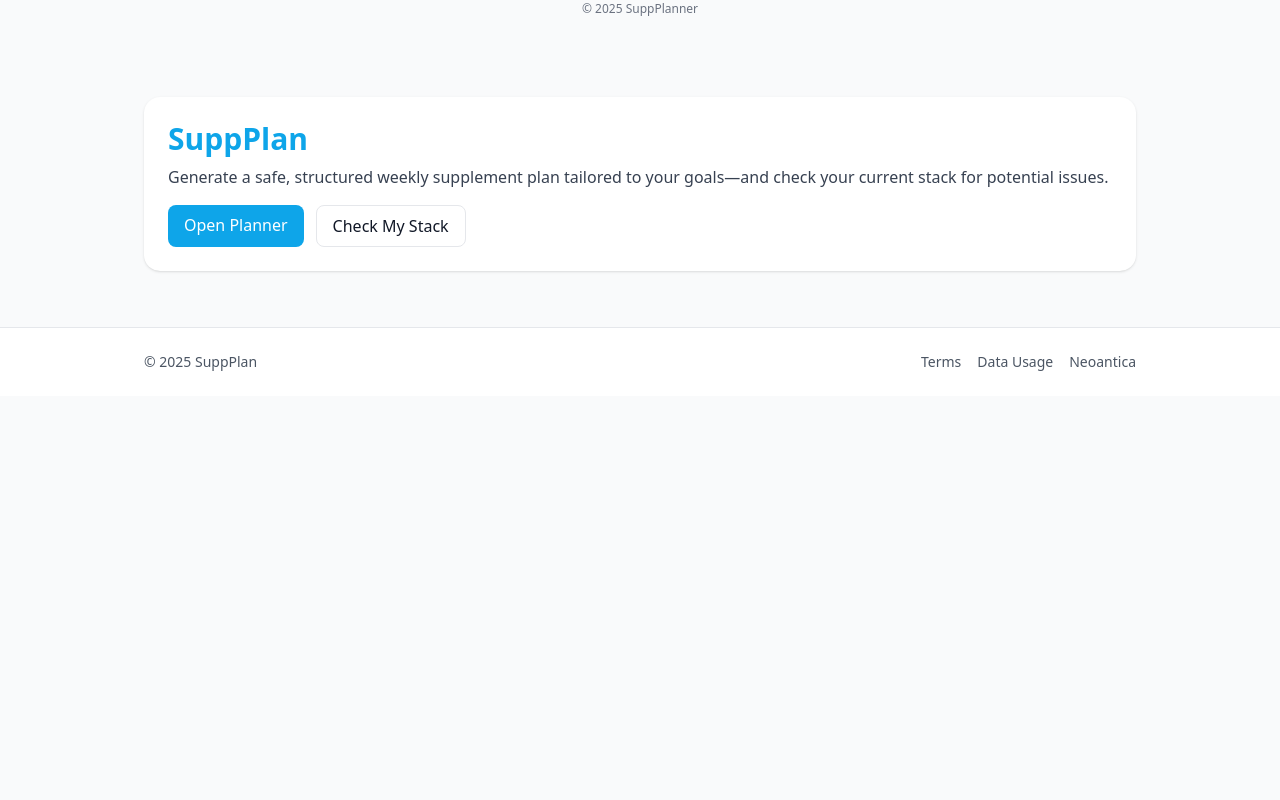
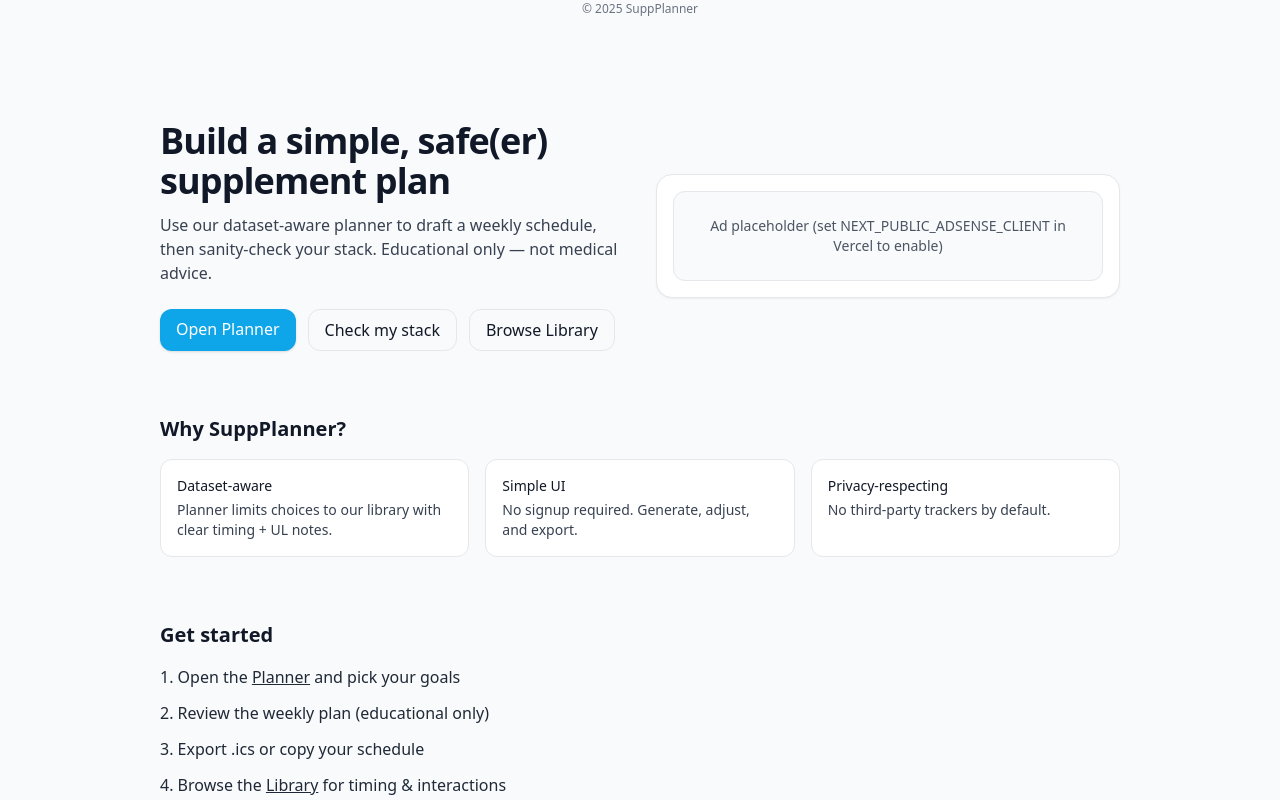
Before and after one commit to JiriTill/suppplanner, a Next.js app: page / in a window 1280 px wide. Shown: the part 240-1040 px from the top of the page. Before the commit the page ends 800 px from the top, so only its background shows below. Built offline with nearby package versions, Linux system fonts and the light colour scheme; no server answers.

Commit message:
Update page.tsx

```diff
--- a/app/page.tsx
+++ b/app/page.tsx
@@ -1,19 +1,45 @@
 import Link from 'next/link';
-import SEO from '@/components/SEO';
+import AdSlot from '@/components/AdSlot';
 
 
-export default function HomePage() {
+export default async function HomePage() {
 return (
-<div className="space-y-6">
-<SEO title="SuppPlan – Simple supplement planning" description="Generate a safe, structured weekly supplement plan. Check your current stack for overlaps and interactions." />
-<section className="bg-white p-6 rounded-2xl shadow">
-<h1 className="text-3xl font-bold text-primary">SuppPlan</h1>
-<p className="mt-2 text-gray-700">Generate a safe, structured weekly supplement plan tailored to your goals—and check your current stack for potential issues.</p>
-<div className="mt-4 flex gap-3">
-<Link href="/planner" className="bg-primary text-white px-4 py-2 rounded-lg">Open Planner</Link>
-<Link href="/check" className="px-4 py-2 rounded-lg border">Check My Stack</Link>
+<main className="mx-auto max-w-5xl px-4 py-12">
+<section className="grid md:grid-cols-2 gap-8 items-center">
+<div>
+<h1 className="text-3xl md:text-4xl font-semibold tracking-tight">Build a simple, safe(er) supplement plan</h1>
+<p className="mt-3 text-gray-700">Use our dataset‑aware planner to draft a weekly schedule, then sanity‑check your stack. Educational only — not medical advice.</p>
+<div className="mt-6 flex flex-wrap gap-3">
+<Link href="/planner" className="px-4 py-2 rounded-xl bg-primary text-white shadow">Open Planner</Link>
+<Link href="/check" className="px-4 py-2 rounded-xl border">Check my stack</Link>
+<Link href="/library" className="px-4 py-2 rounded-xl border">Browse Library</Link>
+</div>
+</div>
+<div className="rounded-2xl border p-4 bg-white shadow-sm">
+<AdSlot />
 </div>
 </section>
-</div>
+
+
+<section className="mt-16">
+<h2 className="text-xl font-semibold">Why SuppPlanner?</h2>
+<ul className="mt-4 grid md:grid-cols-3 gap-4 text-sm">
+<li className="rounded-xl border p-4 bg-white"><div className="font-medium">Dataset‑aware</div><p className="text-gray-700 mt-1">Planner limits choices to our library with clear timing + UL notes.</p></li>
+<li className="rounded-xl border p-4 bg-white"><div className="font-medium">Simple UI</div><p className="text-gray-700 mt-1">No signup required. Generate, adjust, and export.</p></li>
+<li className="rounded-xl border p-4 bg-white"><div className="font-medium">Privacy‑respecting</div><p className="text-gray-700 mt-1">No third‑party trackers by default.</p></li>
+</ul>
+</section>
+
+
+<section className="mt-16">
+<h2 className="text-xl font-semibold">Get started</h2>
+<ol className="mt-4 space-y-3 list-decimal list-inside text-gray-800">
+<li>Open the <Link href="/planner" className="underline">Planner</Link> and pick your goals</li>
+<li>Review the weekly plan (educational only)</li>
+<li>Export .ics or copy your schedule</li>
+<li>Browse the <Link href="/library" className="underline">Library</Link> for timing & interactions</li>
+</ol>
+</section>
+</main>
 );
 }
```
